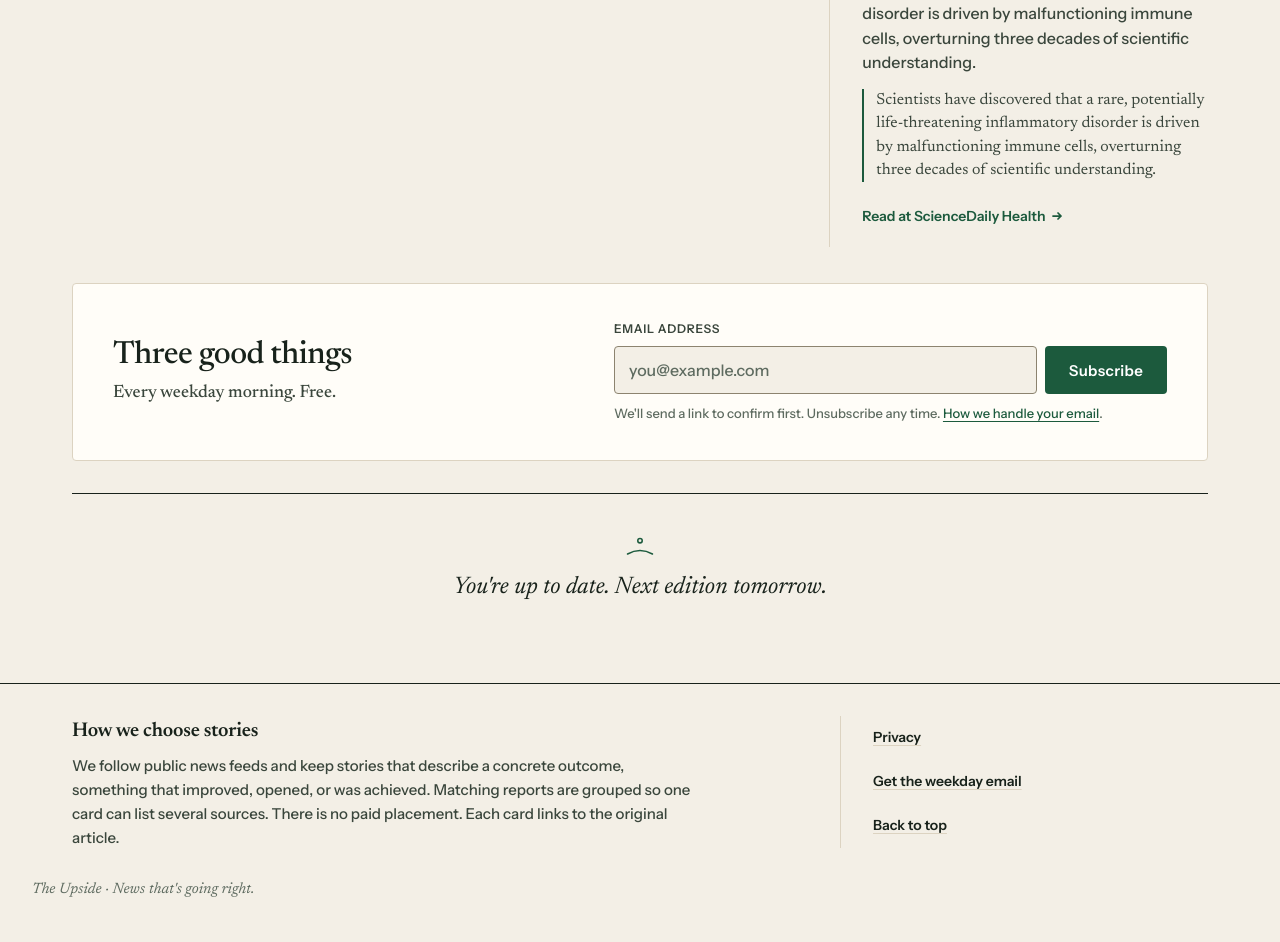
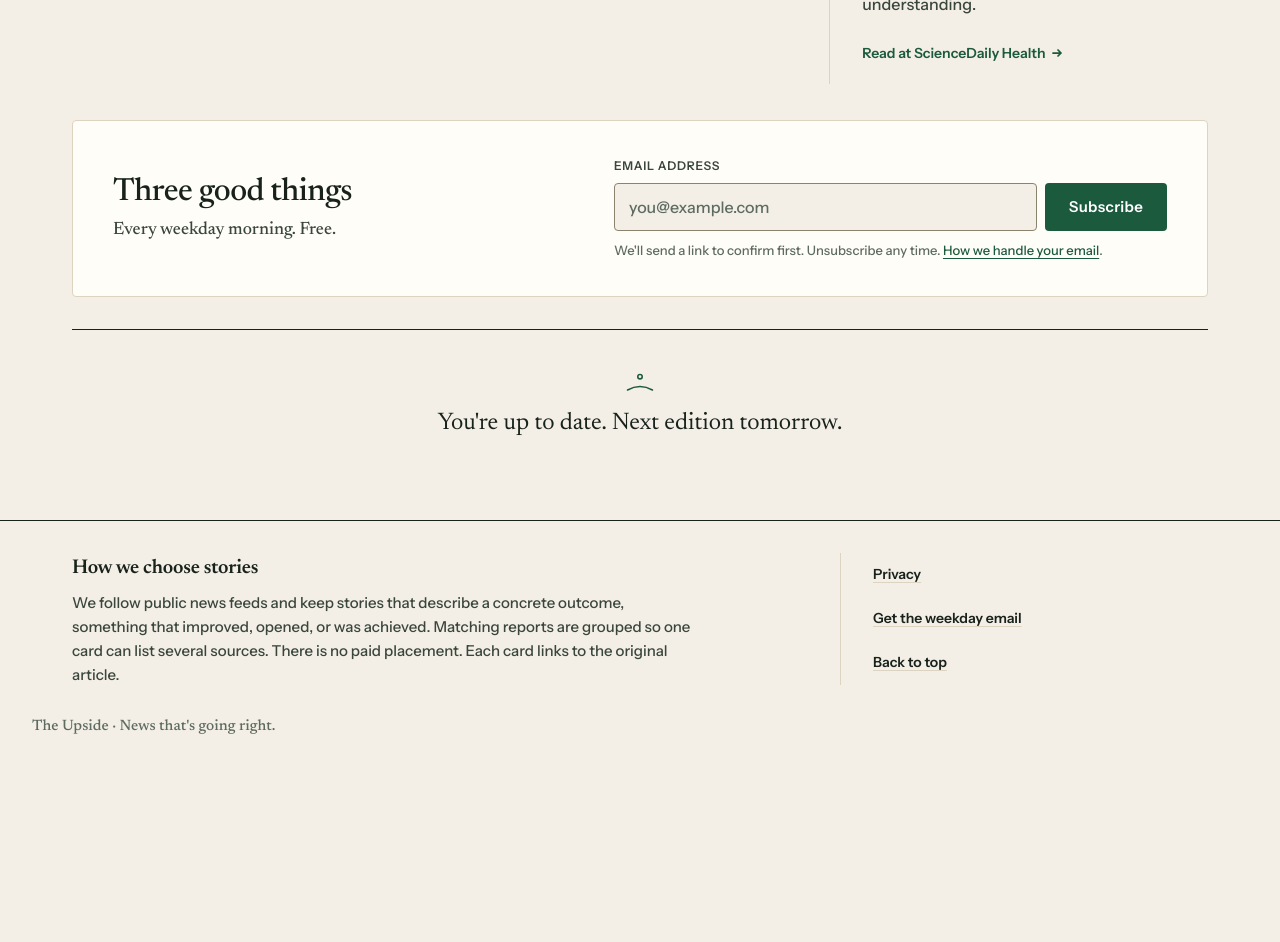
Before and after one commit to oplante/the-upside, a plain HTML site: page index.html in a window 1280 px wide. Shown: the part 890-1832 px from the top of the page. After the commit the page ends 1669 px from the top, so only its background shows below. Drawn offline with Linux system fonts and the light colour scheme.

Commit message:
Update The Upside public feed

```diff
--- a/app.js
+++ b/app.js
@@ -30,6 +30,10 @@ const SHORT_EDITION_UNDER = 10;
 const SHORT_EDITION_NOTE =
   "A short edition today. We only share good news we can back up. Stories stay up for 72 hours.";
 const SITE_TZ = "America/Los_Angeles";
+// Why-line on site cards (PM, 20 Nov 2026): hidden on every card. This is the
+// one-line switch: set to true to show it again. Even when true, a why-line
+// that repeats the card's summary sentence is never shown.
+const SHOW_WHY_ON_CARDS = false;
 
 // Preview image sizing. Grid cards render ~290px wide on desktop, so 640px
 // covers 2x screens; only the full-width lead card may use a larger rendition.
@@ -301,6 +305,19 @@ function whyGood(story) {
   return text || WHY_FALLBACK;
 }
 
+// Same sentence after normalising case, whitespace and punctuation.
+function sameSentence(a, b) {
+  const norm = (s) => String(s || "").toLowerCase().replace(/[^\p{L}\p{N}]+/gu, " ").trim();
+  return norm(a) !== "" && norm(a) === norm(b);
+}
+
+function whyNoteHtml(story, reasonId) {
+  if (!SHOW_WHY_ON_CARDS) return "";
+  const text = String(story.why_good || "").trim();
+  if (!text || sameSentence(text, story.summary)) return "";
+  return `<p class="why-note" id="${reasonId}"><span class="visually-hidden">Why it's good: </span>${escapeHtml(text)}</p>`;
+}
+
 // The card's one destination: the publisher's own article (16 Nov 2026: the
 // go.html middle page was removed). Absolute http(s) URLs only; otherwise the
 // card has no link at all and the title stays plain text. Clicks on the site
@@ -360,7 +377,7 @@ function cardHtml(story, variant, opts = {}) {
   const readHtml = preview
     ? `<a class="read" ${href}>Read at ${source}&nbsp;<svg class="read-arrow" viewBox="0 0 12 12" aria-hidden="true" focusable="false"><path d="M2 6h8M7 3l3 3-3 3"/></svg></a>`
     : "";
-  const reason = escapeHtml(whyGood(story));
+  const whyHtml = whyNoteHtml(story, reasonId);
   return `
     <article class="card${leadClass}" data-testid="story-card" data-category="${escapeHtml(
       story.category
@@ -383,7 +400,7 @@ function cardHtml(story, variant, opts = {}) {
         <h2>${headlineHtml}</h2>
         ${impactHtml}
         <p class="summary">${escapeHtml(story.summary || "")}</p>
-        <p class="why-note" id="${reasonId}"><span class="visually-hidden">Why it's good: </span>${reason}</p>
+        ${whyHtml}
         <div class="card-foot">
           ${readHtml}
         </div>
@@ -462,9 +479,10 @@ function renderFeed() {
   renderEditionBar(data);
   placeSignups(feed, all.length > 0, shown.length >= all.length);
 
-  status.textContent = `${editionLabel(data.generated_at)} · ${all.length} ${
-    all.length === 1 ? "story" : "stories"
-  } · ${state.category === "All" ? "all categories" : state.category}`;
+  // Screen-reader status only; the visible count lives in the edition bar.
+  status.textContent = `Showing ${all.length} ${all.length === 1 ? "story" : "stories"} · ${
+    state.category === "All" ? "all categories" : state.category
+  }`;
   bindThumbFallbacks(feed);
 }
 
--- a/data/stories.json
+++ b/data/stories.json
@@ -1,7 +1,7 @@
 {
-  "generated_at": "2026-11-21T05:00:47.544152+00:00",
+  "generated_at": "2026-11-21T05:06:06.667130+00:00",
   "is_sample": false,
-  "ingest_notes": "Fetched 53 feeds, 1077 headlines. Accepted 14, held for review 179, rejected 886. Carried 2 recent items (up to 96h) for re-check. Pending release 8. Published window 72h. Auto-promoted from review: 0.",
+  "ingest_notes": "Fetched 53 feeds, 1077 headlines. Accepted 15, held for review 181, rejected 886. Carried 5 recent items (up to 96h) for re-check. Pending release 9. Published window 72h. Auto-promoted from review: 0.",
   "taxonomy": [
     "Business",
     "Politics",
--- a/fonts/fonts.css
+++ b/fonts/fonts.css
@@ -1,23 +1,3 @@
-/* latin-ext */
-@font-face {
-  font-family: 'Instrument Sans';
-  font-style: italic;
-  font-weight: 500;
-  font-stretch: 100%;
-  font-display: swap;
-  src: url(font-0.woff2) format('woff2');
-  unicode-range: U+0100-02BA, U+02BD-02C5, U+02C7-02CC, U+02CE-02D7, U+02DD-02FF, U+0304, U+0308, U+0329, U+1D00-1DBF, U+1E00-1E9F, U+1EF2-1EFF, U+2020, U+20A0-20AB, U+20AD-20C4, U+2113, U+2C60-2C7F, U+A720-A7FF;
-}
-/* latin */
-@font-face {
-  font-family: 'Instrument Sans';
-  font-style: italic;
-  font-weight: 500;
-  font-stretch: 100%;
-  font-display: swap;
-  src: url(font-1.woff2) format('woff2');
-  unicode-range: U+0000-00FF, U+0131, U+0152-0153, U+02BB-02BC, U+02C6, U+02DA, U+02DC, U+0304, U+0308, U+0329, U+2000-206F, U+20AC, U+2122, U+2191, U+2193, U+2212, U+2215, U+FEFF, U+FFFD;
-}
 /* latin-ext */
 @font-face {
   font-family: 'Instrument Sans';
@@ -166,21 +146,3 @@
   src: url(font-6.woff2) format('woff2');
   unicode-range: U+0000-00FF, U+0131, U+0152-0153, U+02BB-02BC, U+02C6, U+02DA, U+02DC, U+0304, U+0308, U+0329, U+2000-206F, U+20AC, U+2122, U+2191, U+2193, U+2212, U+2215, U+FEFF, U+FFFD;
 }
-
-/* Newsreader italic 400 for the margin note */
-@font-face {
-  font-family: 'Newsreader';
-  font-style: italic;
-  font-weight: 400;
-  font-display: swap;
-  src: url(newsreader-italic-400-latin-ext.woff2) format('woff2');
-  unicode-range: U+0100-02BA, U+02BD-02C5, U+02C7-02CC, U+02CE-02D7, U+02DD-02FF, U+0304, U+0308, U+0329, U+1D00-1DBF, U+1E00-1E9F, U+1EF2-1EFF, U+2020, U+20A0-20AB, U+20AD-20C4, U+2113, U+2C60-2C7F, U+A720-A7FF;
-}
-@font-face {
-  font-family: 'Newsreader';
-  font-style: italic;
-  font-weight: 400;
-  font-display: swap;
-  src: url(newsreader-italic-400-latin.woff2) format('woff2');
-  unicode-range: U+0000-00FF, U+0131, U+0152-0153, U+02BB-02BC, U+02C6, U+02DA, U+02DC, U+0304, U+0308, U+0329, U+2000-206F, U+20AC, U+2122, U+2191, U+2193, U+2212, U+2215, U+FEFF, U+FFFD;
-}
--- a/styles.css
+++ b/styles.css
@@ -144,7 +144,7 @@ html { scrollbar-color: var(--line) var(--paper); }
   order: 2;
   margin: 0;
   font-family: var(--serif);
-  font-style: italic;
+  font-style: normal; /* roman, 20 Nov 2026 */
   font-weight: 400;
   font-size: 16px;
   color: var(--ink-soft);
@@ -426,11 +426,6 @@ main {
   color: var(--ink-soft);
   font-size: 16px;
   line-height: 1.55;
-  display: -webkit-box;
-  -webkit-box-orient: vertical;
-  -webkit-line-clamp: 3;
-  line-clamp: 3;
-  overflow: hidden;
   max-width: 68ch;
 }
 
@@ -542,8 +537,6 @@ main {
   font-size: 18px;
   line-height: 1.55;
   color: var(--ink);
-  -webkit-line-clamp: 5;
-  line-clamp: 5;
   margin-bottom: 18px;
   max-width: 60ch;
 }
@@ -604,7 +597,6 @@ main {
 }
 .river .card:last-child { border-bottom: 0; }
 .river .card h2 { font-size: 20px; }
-.river .summary { -webkit-line-clamp: 2; line-clamp: 2; }
 .river .impact-value { font-size: 26px; }
 .river .why-note { font-size: 15px; }
 
@@ -660,8 +652,7 @@ main {
   .second.count-3 { grid-template-columns: minmax(0, 6fr) minmax(0, 3fr) minmax(0, 3fr); }
   .second.count-3 .card:first-child { grid-column: auto; padding-bottom: 4px; }
   .second.count-3 .card:first-child h2 { font-size: 32px; }
-  .second.count-3 .card:first-child .summary { font-size: 17px; -webkit-line-clamp: 4; line-clamp: 4; }
-  .second.count-3 .card:not(:first-child) .summary { -webkit-line-clamp: 4; line-clamp: 4; }
+  .second.count-3 .card:first-child .summary { font-size: 17px; }
 
   .river .card,
   .river .card[data-image="true"] { grid-template-columns: minmax(0, 3fr) minmax(0, 7fr) minmax(0, 2fr); }
@@ -719,7 +710,7 @@ main {
   border-top: 1px solid var(--rule);
   text-align: center;
   font-family: var(--serif);
-  font-style: italic;
+  font-style: normal; /* roman, 20 Nov 2026 */
   font-weight: 400;
   font-size: 24px;
   line-height: 1.3;
@@ -774,7 +765,7 @@ main {
   margin: 0 auto;
   padding: 12px var(--gutter) 40px;
   font-family: var(--serif);
-  font-style: italic;
+  font-style: normal; /* roman, 20 Nov 2026 */
   font-size: 15px;
   color: var(--muted);
 }
```
Also changed, not shown: fonts/font-0.woff2 (deleted), fonts/font-1.woff2 (deleted), fonts/newsreader-italic-400-latin-ext.woff2 (deleted), fonts/newsreader-italic-400-latin.woff2 (deleted).
